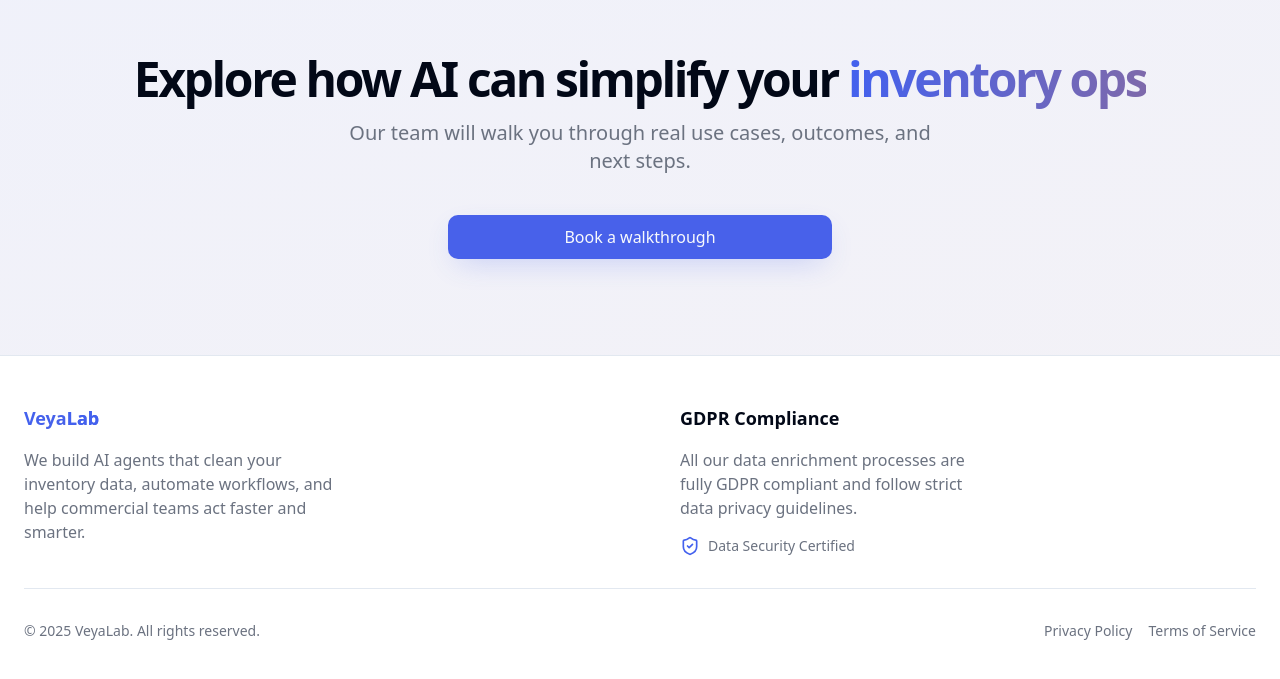
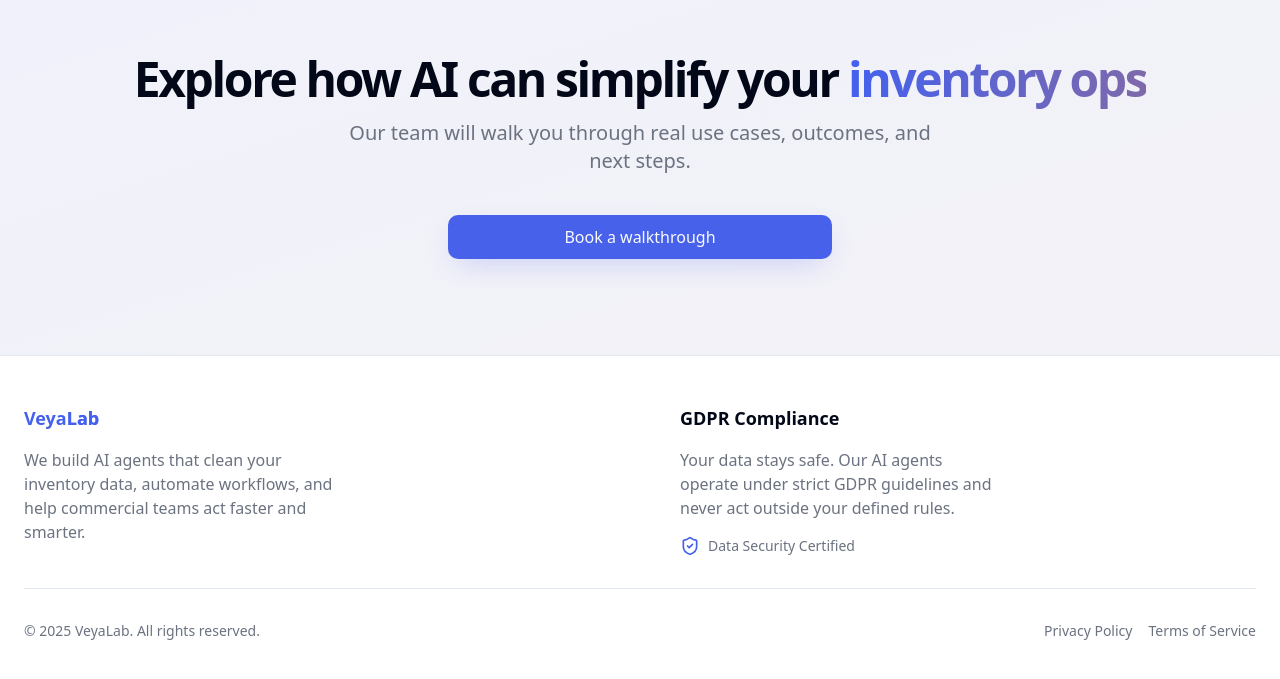
Before and after one commit to Gev1401/veyalab-website, a React (Vite) app: page / in a window 1280 px wide. Shown: the part 2878-3557 px from the top of the page. Built offline with nearby package versions, Linux system fonts and the light colour scheme.

Commit message:
Visual edit in Lovable
Edited UI in Lovable

```diff
--- a/src/components/Footer.tsx
+++ b/src/components/Footer.tsx
@@ -13,9 +13,7 @@ const Footer = () => {
 
           <div className="space-y-4">
             <h3 className="text-lg font-bold">GDPR Compliance</h3>
-            <p className="text-gray-500 max-w-xs">
-              All our data enrichment processes are fully GDPR compliant and follow strict data privacy guidelines.
-            </p>
+            <p className="text-gray-500 max-w-xs">Your data stays safe. Our AI agents operate under strict GDPR guidelines and never act outside your defined rules.</p>
             <div className="flex items-center gap-2">
               <ShieldCheck className="h-5 w-5 text-brand-blue" />
               <span className="text-sm text-gray-500">Data Security Certified</span>
```
